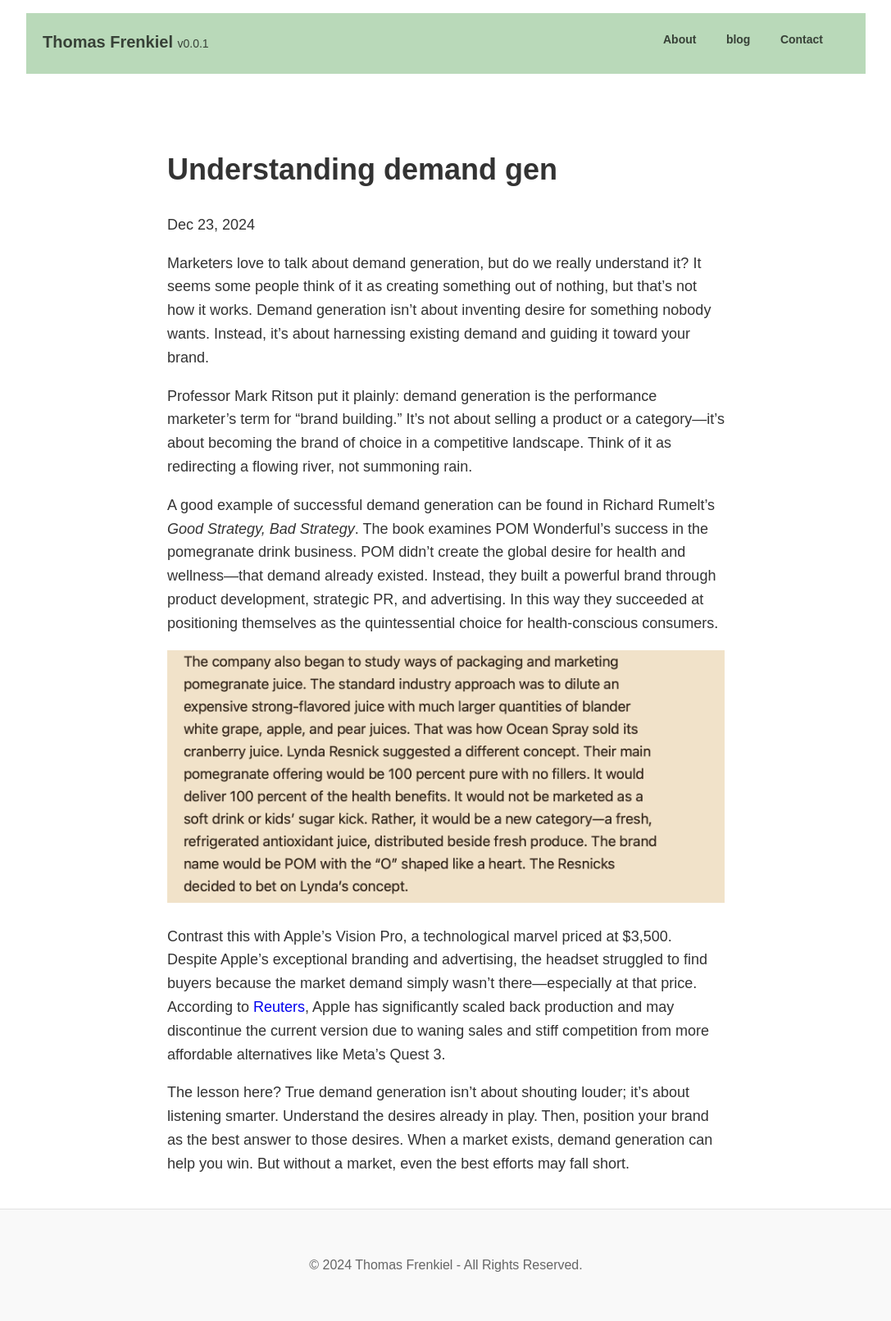
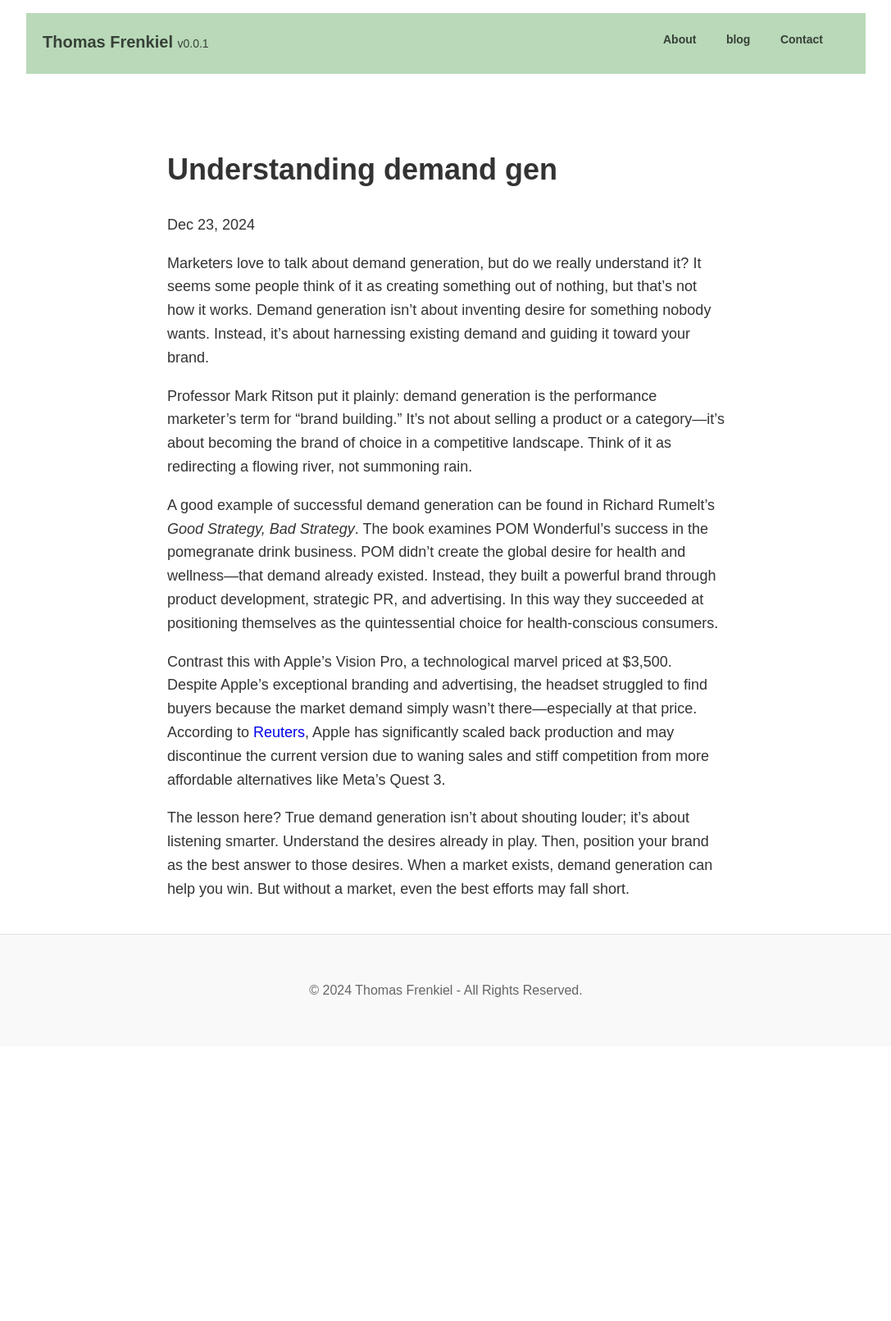
Before and after one commit to tfrenkiel040/website, a Jekyll site: the page built from _posts/2024-12-24-demand-gen.md, in a window 1280 px wide. Shown: the whole page at 82% size, without its empty margins (96-1183 px from the left). Built offline with Jekyll 4.4.1, drawn with Linux system fonts in a browser that asks for light colours; after the commit the page ends 1276 px from its top, so only the background shows below that.

Commit message:
Update 2024-12-24-demand-gen.md

```diff
--- a/_posts/2024-12-24-demand-gen.md
+++ b/_posts/2024-12-24-demand-gen.md
@@ -12,9 +12,6 @@ Professor Mark Ritson put it plainly: demand generation is the performance marke
 
 A good example of successful demand generation can be found in Richard Rumelt’s *Good Strategy, Bad Strategy*. The book examines POM Wonderful’s success in the pomegranate drink business. POM didn’t create the global desire for health and wellness—that demand already existed. Instead, they built a powerful brand through product development, strategic PR, and advertising. In this way they succeeded at positioning themselves as the quintessential choice for health-conscious consumers.
 
-![From Good Strategy, Bad Strategy](/assets/images/good-strategy.png)
-
-
 Contrast this with Apple’s Vision Pro, a technological marvel priced at $3,500. Despite Apple’s exceptional branding and advertising, the headset struggled to find buyers because the market demand simply wasn’t there—especially at that price. According to [Reuters](https://www.reuters.com/technology/apple-sharply-cuts-back-vision-pro-production-information-reports-2024-10-23/), Apple has significantly scaled back production and may discontinue the current version due to waning sales and stiff competition from more affordable alternatives like Meta’s Quest 3.
 
 The lesson here? True demand generation isn’t about shouting louder; it’s about listening smarter. Understand the desires already in play. Then, position your brand as the best answer to those desires. When a market exists, demand generation can help you win. But without a market, even the best efforts may fall short.
```
